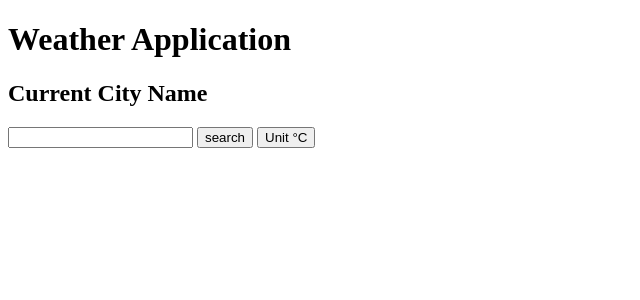
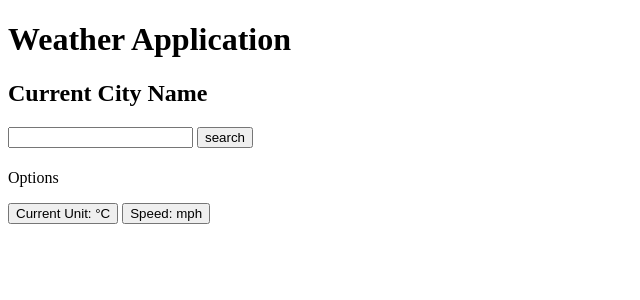
Before and after one commit to jxcg/tw-weather, a Flask app: page / in a window 1280 px wide. Shown: the top 300 px of the page, without its empty margins (0-640 px from the left). Run offline with Flask 3, Linux system fonts and the light colour scheme.

Commit message:
Main: Added wind speed toggles and display

```diff
--- a/static/script.js
+++ b/static/script.js
@@ -1,26 +1,41 @@
-let currentUnit = "celsius";
+let currentUnit = {"unit":"celsius", "unitSymbol":"°C", "windUnit":"mph"};
+
 let data = null;
+
 function toggleTempUnit() {
-    const changeUnitMessage = "Unit";
+    const changeUnitMessage = "Current Unit:";
     console.log(changeUnitMessage);
     // toggle from celsius -> fahrenheit
-    if (currentUnit == 'celsius') {
-        console.log("Previous Unit: ",currentUnit)
-        currentUnit = "fahrenheit"
-        console.log("New Unit: ",currentUnit)
-        document.getElementById('changeUnit').innerText = changeUnitMessage + " °F"
+    if (currentUnit['unit'] == 'celsius') {
+        currentUnit['unit'] = "fahrenheit";
+        currentUnit['unitSymbol'] = '°F';
     }
     else {
         // toggle from fahrenheit -> celsius
-        console.log("Previous Unit: ",currentUnit)
-        currentUnit = 'celsius'
-        console.log("New Unit: ",currentUnit)
-        document.getElementById('changeUnit').innerText = changeUnitMessage + " °C"
+        currentUnit['unit'] = 'celsius';
+        currentUnit['unitSymbol'] = '°C';
 
     }
     if (data) {
         displayWeatherData(data);
     }
+    document.getElementById('changeUnit').innerText = changeUnitMessage + " " + currentUnit['unitSymbol'];
+
+}
+
+
+function toggleWindSpeedUnit() {
+    const changeUnitMessage = "Speed: ";
+    if (currentUnit['windUnit'] === "mph") {
+        currentUnit['windUnit'] = "kph"
+    }
+    else {
+        currentUnit['windUnit'] = "mph";
+    }
+    if (data) {
+        displayWeatherData(data);
+    }
+    document.getElementById('changeSpeedUnit').innerText = changeUnitMessage + " " + currentUnit['windUnit'];
 }
 
 async function fetchData(city) {
@@ -76,6 +91,7 @@
 const input = document.getElementById('citySearch');
 
 document.getElementById('changeUnit').addEventListener('click', toggleTempUnit);
+document.getElementById('changeSpeedUnit').addEventListener('click', toggleWindSpeedUnit);
 document.getElementById('searchButton').addEventListener('click', handleSearch);
 document.getElementById('citySearch').addEventListener('keypress', function(e) {
     if (e.key==='Enter') {
@@ -98,11 +114,24 @@
 };
 
 function displayWeatherData(data) {
+    if (currentUnit['unit'] === 'celsius') {
+        document.getElementById('mainTemp').innerText = "Current Temperature: " + data.celsius + currentUnit['unitSymbol'] + " (" + data.description + ")";
+        document.getElementById('weatherDesc').innerText = "Feels Like " + data.feels_like_celsius + currentUnit['unitSymbol'];;
 
-    if (currentUnit == "celsius") {
-        document.getElementById('mainTemp').innerText = "Current Temperature: " + data.celsius + '°C';
     }
-    if (currentUnit == "fahrenheit") {
-        document.getElementById('mainTemp').innerText = "Current Temperature: " + data.fahrenheit + '°F';
+    if (currentUnit['unit'] === 'fahrenheit') {
+        document.getElementById('mainTemp').innerText = "Current Temperature: " + data.fahrenheit + currentUnit['unitSymbol'] + " (" + data.description + ")";
+        document.getElementById('weatherDesc').innerText = "Feels Like " + data.feels_like_fahrenheit + currentUnit['unitSymbol'];
     }
+
+    if (currentUnit['windUnit'] === 'mph') {
+        document.getElementById('weatherWindSpeed').innerText = "Wind Speed: " + data.wind_speed_mph + " " + currentUnit['windUnit'];
+    }
+    if (currentUnit['windUnit'] === 'kph') {
+        document.getElementById('weatherWindSpeed').innerText = "Wind Speed: " + data.wind_speed_kph + " " + currentUnit['windUnit'];
+    }
+
+
+
+
 }
--- a/static/style.css
+++ b/static/style.css
@@ -0,0 +1,4 @@
+footer {
+    font-family: Arial, Helvetica, sans-serif;
+    display:block
+}
--- a/templates/index.html
+++ b/templates/index.html
@@ -11,9 +11,19 @@
     <h2 id="cityName">Current City Name</h2>
     <input type="text" id="citySearch">
     <button type='button' id="searchButton">search</button>
-    <button type='button' id="changeUnit">Unit °C</button>
     <h3 id="mainTemp"></h3>
-    <div id="weatherMisc"></div>
+    <div id="weatherMiscBox">
+        <h4 id="weatherDesc"></h4> <!-- Feels Like -->
+        <h4 id="weatherWindSpeed"></h4>
+
+    </div>
+
+    <footer id="footer">
+        <p>Options</p>
+        <button type='button' id="changeUnit">Current Unit: °C</button>
+        <button type='button' id="changeSpeedUnit">Speed: mph</button>
+
+    </footer>
 </body>
 <script src="/static/script.js"></script>
 </html>
```
